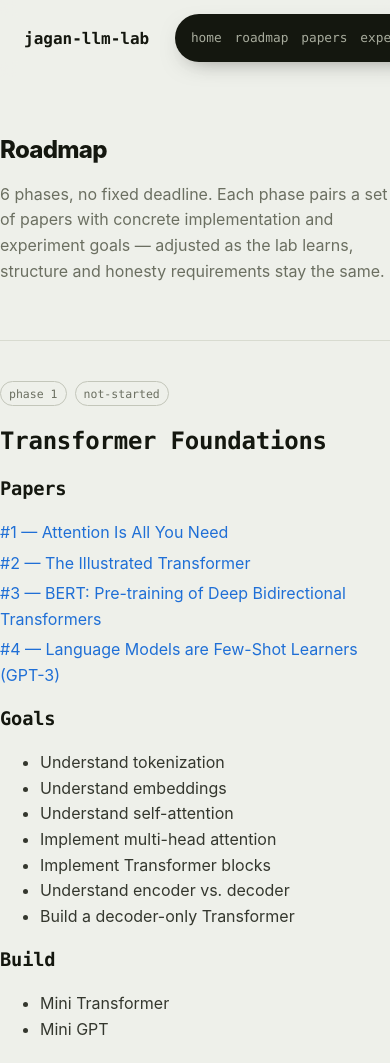
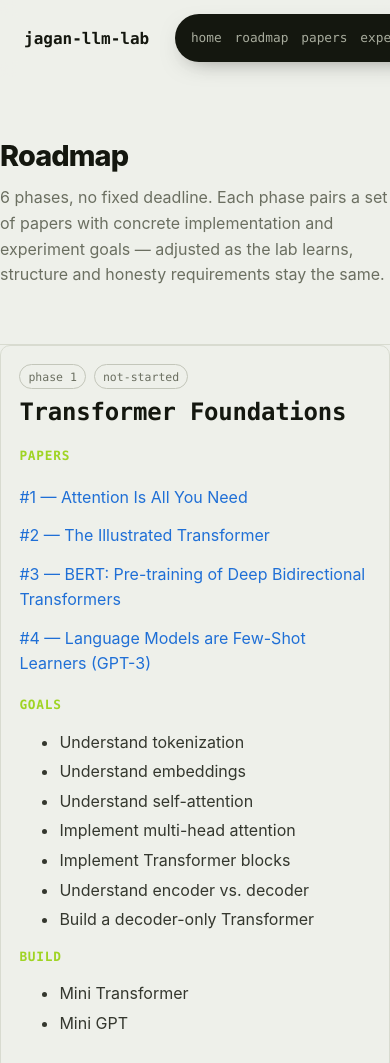
Before and after one commit to jaganzutual/jagan-llm-labs, an Astro site in the folder web/: page /jagan-llm-labs/roadmap in a window 390 px wide. Shown: the top 1063 px of the page. Built offline with nearby package versions, Linux system fonts and the light colour scheme; Astro itself is replaced by a stand-in of ours.

Commit message:
style: align inner pages with home page theme
- Add consistent inner-page heading spacing/typography for non-hero pages
- Render roadmap phases as bordered cards matching the home page card style
- Add responsive padding for roadmap cards on small screens

```diff
--- a/web/src/layouts/BaseLayout.astro
+++ b/web/src/layouts/BaseLayout.astro
@@ -37,7 +37,7 @@ const {
   </head>
   <body>
     <Nav />
-    <main>
+    <main class="site-main">
       <slot />
     </main>
     <Footer />
--- a/web/src/pages/roadmap.astro
+++ b/web/src/pages/roadmap.astro
@@ -17,7 +17,7 @@ const paperById = new Map(papers.map((p) => [p.n, p]));
   </section>
 
   {roadmap.map((phase) => (
-    <section class="section wrap">
+    <section class="section wrap roadmap-phase">
       <div class="phase-head">
         <span class="tag">phase {phase.phase}</span>
         <span class="tag">{phase.status}</span>
@@ -55,6 +55,29 @@ const paperById = new Map(papers.map((p) => [p.n, p]));
     gap: 0.5rem;
     margin-bottom: 0.5rem;
   }
+  .roadmap-phase {
+    margin-bottom: 1rem;
+    border: 1px solid var(--border);
+    border-radius: var(--radius);
+    padding: 1.5rem;
+    transition: border-color 0.15s ease;
+  }
+  .roadmap-phase:hover {
+    border-color: var(--border-strong);
+  }
+  .roadmap-phase h2 {
+    margin-top: 0;
+    color: var(--text-bright);
+  }
+  .roadmap-phase h3 {
+    color: var(--accent);
+    font-size: 0.8rem;
+    letter-spacing: 0.06em;
+    text-transform: uppercase;
+  }
+  .roadmap-phase li {
+    margin: 0.25rem 0;
+  }
   ul.plain {
     list-style: none;
     padding: 0;
@@ -62,4 +85,9 @@ const paperById = new Map(papers.map((p) => [p.n, p]));
     flex-direction: column;
     gap: 0.3rem;
   }
+  @media (max-width: 600px) {
+    .roadmap-phase {
+      padding: 1.15rem;
+    }
+  }
 </style>
--- a/web/src/styles/global.css
+++ b/web/src/styles/global.css
@@ -195,6 +195,20 @@ th {
     border-bottom: 1px solid var(--border);
 }
 
+.site-main > .section:first-child:not(.hero) {
+    padding-top: 4rem;
+}
+
+.site-main > .section:first-child:not(.hero) h1 {
+    font-size: clamp(1.8rem, 4vw, 2.4rem);
+    margin: 0 0 0.9rem;
+}
+
+.site-main > .section:first-child:not(.hero) > p {
+    max-width: 68ch;
+    margin-top: 0;
+}
+
 .section:last-of-type {
     border-bottom: none;
 }
```
